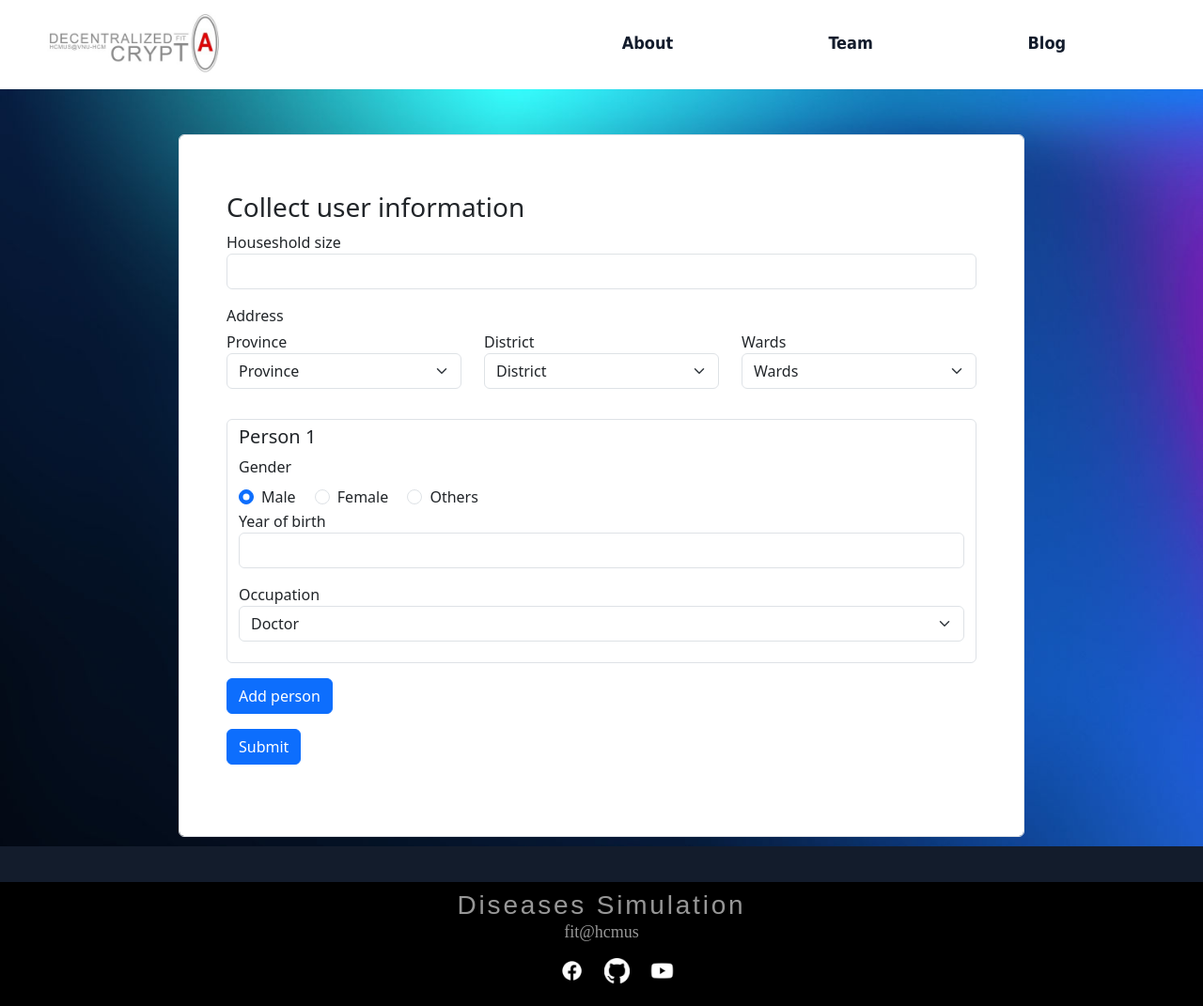
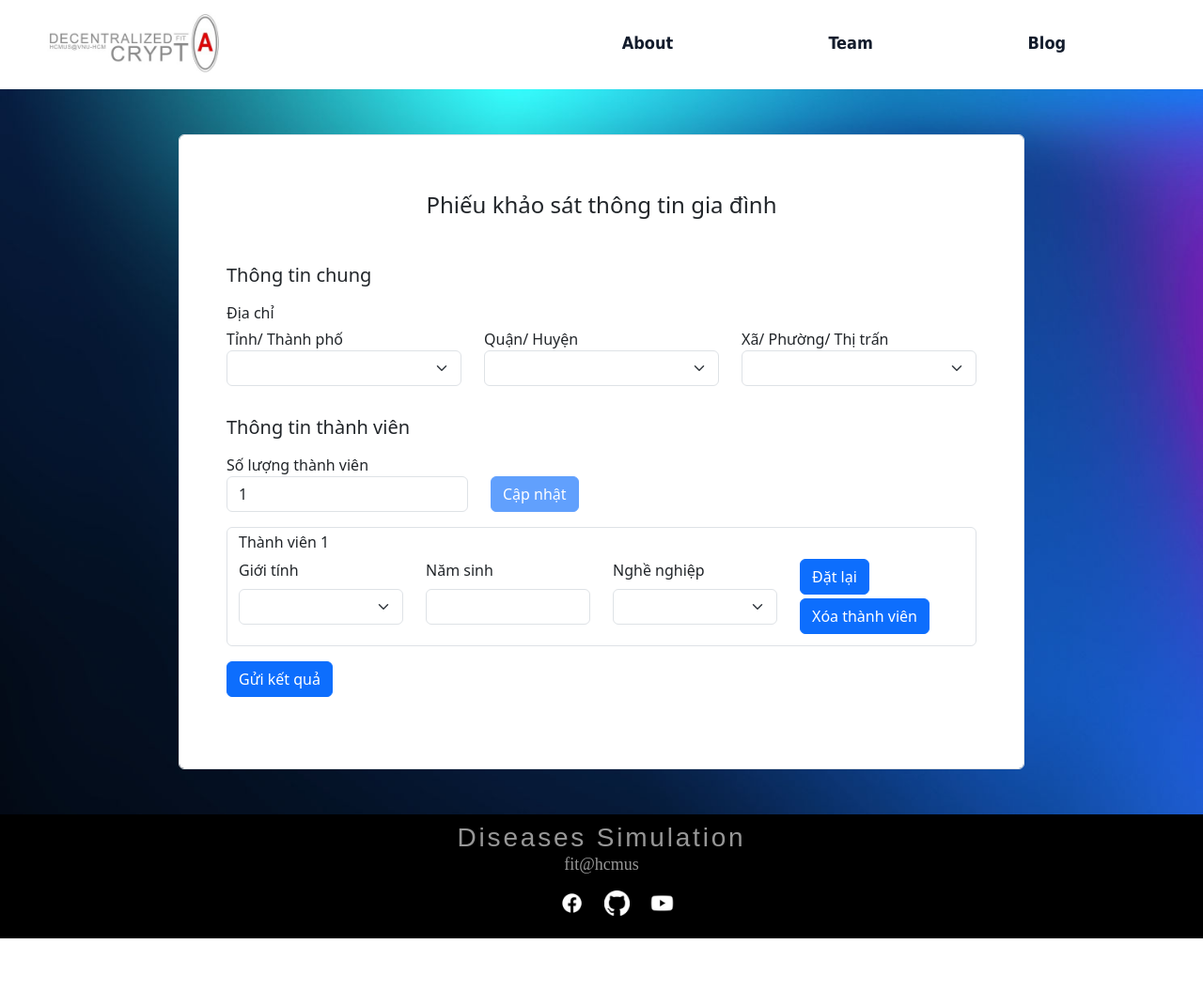
Before and after one commit to steveNguyen1206/public-health-v1, a Flask app: page /survey in a window 1280 px wide. Shown: the whole page at 94% size. After the commit the page ends 999 px from the top, so only its background shows below. Run offline with Flask 3, Linux system fonts and the light colour scheme; parts of the project's set-up code (start-up, migrations or seed data) failed here and were passed over; some libraries are stand-ins or nearby versions; some web fonts are replaced.

Commit message:
edit form-survay 2

```diff
--- a/app.py
+++ b/app.py
@@ -1,5 +1,5 @@
 from flask import Flask, render_template, send_from_directory, jsonify, request, redirect, url_for
-from database import get_all_users, add_user
+from database import get_all_persons, add_family_person, get_all_families
 
 app = Flask(__name__)
 
@@ -7,21 +7,29 @@
 def home():
     return render_template('home.html')
 
-@app.route("/api/users")
-def api_get_user():
-    users = get_all_users()
+@app.route("/api/person/all")
+def api_get_all_persons():
+    persons = get_all_persons()
     # print(users)
-    return jsonify(users)
+    return jsonify(persons)
+
+@app.route("/api/family/all")
+def api_get_all_families():
+    families = get_all_families()
+    # print(users)
+    return jsonify(families)
 
 
-@app.route("/add-user", methods=['post'])
-def add_user_route():
+@app.route("/add-family", methods=['post'])
+def add_family_route():
     data=request.form
+    print(data)
     # print(data['gender'])
-    add_user(data)
-    return redirect(url_for('get_user'))
+    add_family_person(data)
+    return redirect(url_for('api_get_all_persons'))
 
-@app.route('/survey', methods = ['POST', 'GET'])
+
+@app.route('/survey', methods = ['GET'])
 def render_survey():
     if request.method == 'POST':
         return jsonify({'test': 'pass'})
--- a/static/survey.js
+++ b/static/survey.js
@@ -1,8 +1,40 @@
-person_warpper = document.querySelector('#persons-wrapper')
-add_btn = document.querySelector('#add-person')
-provinces_select = document.querySelector('#provinces')
-districts_select = document.querySelector('#districts')
-wardses_select = document.querySelector('#wardses')
+const person_warpper = document.querySelector('#persons-wrapper')
+const add_btn = document.querySelector('#add-person')
+const provinces_input = document.querySelector('#provinces')
+const districts_input = document.querySelector('#districts')
+const wardses_input = document.querySelector('#wardses')
+
+const provinces_options = document.querySelector('#provinces-list')
+const districts_options = document.querySelector('#districts-list')
+const wardses_options = document.querySelector('#wardses-list')
+
+const household_size_input = document.querySelector('#household-size')
+const occupation_datalist = document.querySelector('#occupation-list')
+
+const reset_btn_1 = document.querySelector('#reset_1')
+const remove_1 = document.querySelector('#remove_1')
+
+
+
+remove_1.addEventListener('click', removePerson)
+
+reset_btn_1.addEventListener('click', resetPerson)
+
+let household_size = 1
+let current_hhsize = 1
+
+household_size_input.addEventListener('change', ()=> {
+    const value = Number(household_size_input.value)
+    if(value !== household_size)
+    {
+        console.log(value)
+        add_btn.removeAttribute('disabled')
+        household_size = value
+    }
+})
+
+
+
 
 const occupation_list = [
     'Doctor',
@@ -13,13 +45,10 @@
 ]
 
 occupation_list.forEach( job => {
-    document.querySelector('#occupation_1').appendChild( customCreateElement('option', null,null, job, [{"name":"value", "value":job}]))
+    occupation_datalist.appendChild( customCreateElement('option', null,null, job))
 })
 
-// async function getAddress1(url) {
-//     let res = await fetch(url);
-//     return res
-// }
+
 
 const url_provinces = "https://vn-public-apis.fpo.vn/provinces/getAll?limit=-1"
 
@@ -35,19 +64,27 @@
     data = res.data.data
     console.log(data)
     selector.innerHTML=''
+    if(type == 'Province')
+        provinces_options.appendChild(customCreateElement('option', null, null, 'Province', [{"name":"disabled", "value":'true'}, {"name":"selected", "value":'true'}]))
+
     setAddress(data, selector)
     data = Object.assign({}, ...data.map((x) => ({[x.name]: x.code})))
-    // if(type == 'Province')
-    // {
-    //     provinces_to_code = data
-    // }
-    // else if (type == 'District')
-    // {
-    //     districts_to_code = data
-    // }
-    // else wardses_to_code = data
-    return data
+    if(type == 'Province')
+    {
+        provinces_to_code = data
+    }
+    else if (type == 'District')
+    {
+        districts_to_code = data
+    }
+    else wardses_to_code = data
+}
 
+async function test(url)
+{
+    const data = await fetch(url);
+    const res = await data.json();
+    return res;
 }
 
 function setAddress(data, selector)
@@ -61,28 +98,38 @@
 }
 
 
-provinces_to_code = getAndSetAddress(url_provinces, provinces_select, "Province")
+provinces_to_code = getAndSetAddress(url_provinces, provinces_options, "Province").then( () => {provinces_input.value = 'Hồ Chí Minh';
+provincesChange()})
 
-provinces_select.addEventListener('change', (e)=> {
-    code = provinces_to_code[e.target.value]
+function provincesChange() {
+    code = provinces_to_code[provinces_input.value]
     console.log(code)
     url_districts = `https://vn-public-apis.fpo.vn/districts/getByProvince?provinceCode=${code}&limit=-1`
-    wardses_select.innerHTML=''
-    districts_to_code = getAndSetAddress(url_districts, districts_select, "District")
+    wardses_options.innerHTML=''
+    districts_options.innerHTML = ''
+    districts_input.value = ''
+    wardses_input.value = ''
+    getAndSetAddress(url_districts, districts_options, "District")
     console.log(districts_to_code)
+}
+
+
+
+provinces_input.addEventListener('change', ()=> {
+  provincesChange()
 })
 
-districts_select.addEventListener('change', (e)=> {
+districts_input.addEventListener('change', (e, value=null)=> {
     code = districts_to_code[e.target.value]
     console.log(code)
     url_wardses = `https://vn-public-apis.fpo.vn/wards/getByDistrict?districtCode=${code}&limit=-1`
-    wardses_to_code = getAndSetAddress(url_wardses, wardses_select, "Wards")
+    wardses_input.value = ''
+    getAndSetAddress(url_wardses, wardses_options, "Wards")
 
 })
 
 
-let household_size = 0;
-let current_household_size = 1;
+// let person_number = 1;
 
 function customCreateElement(type, id=null, styles = null , innerHTML= null, attributes = null) {
     const elem = document.createElement(type)
@@ -100,50 +147,116 @@
             });
     if(innerHTML != null)
         elem.innerHTML = innerHTML
-    console.log(elem)
+    // console.log(elem)
     return elem
 }
 
-const household_size_input = document.querySelector("#household-size")
+// const household_size_input = document.querySelector("#household-size")
 
-household_size_input.addEventListener('change', () => {
-    household_size = household_size_input.value
-    console.log(household_size)
-})
+// household_size_input.addEventListener('change', () => {
+//     household_size = household_size_input.value
+//     console.log(household_size)
+// })
+
+function findAndSetID(old_selector, new_id=null, name=null, html = null, value=null)
+{
+
+    const elem = document.querySelector(old_selector)
+    if(new_id != null)
+        elem.id = new_id
+
+    if(html != null)
+        elem.innerHTML = html
+
+    if(value != null)
+        elem.value = value
+
+    if(name != null)
+        // name.forEach( (i) => {
+        //     elem.setAttribute(i.name, i.value)
+        // })
+        elem.setAttribute("name", name)
+}
+
+function resetPerson(event)
+{
+    event.preventDefault()
+    let person_number = event.target.getAttribute("person")
+    console.log(`g ${person_number}`)
+    findAndSetID(`#gender_${person_number}`, null, null, null, "")
+    console.log('d')
+    findAndSetID(`#datepicker_${person_number}`, null, null, null, "")
+    console.log('c')
+    findAndSetID(`#occupation_${person_number}`, null, null, null, "")
+}
+
+function removePerson(event)
+{
+    event.preventDefault()
+    let person_number = event.target.getAttribute("person")
+    if(household_size > 1)
+    {
+        for(let i = 1; i <= current_hhsize; i++)
+        {
+            if (i == person_number)
+            {
+                console.log('remove')
+                const remove_person = document.querySelector(`#person_${person_number}`)
+                person_warpper.removeChild(remove_person)
+            }
+            else if ( i > person_number){
+                console.log(i)
+                findAndSetID(`#person_${i}`, `person_${i-1}`)
+                const person = document.querySelector(`#person_${i-1}`)
+                person.querySelector('h6').innerHTML = `Thành viên ${i-1}`
+
+                findAndSetID(`#gender_${i}`, `gender_${i-1}`, `gender_${i-1}`)
+                findAndSetID(`#datepicker_${i}`, `datepicker_${i-1}`, `birth-year_${i-1}`)
+                findAndSetID(`#occupation_${i}`, `occupation_${i-1}`, `occupation_${i-1}`)
+                findAndSetID(`#reset_${i}`, `reset_${i-1}`)
+                findAndSetID(`#remove_${i}`, `remove_${i-1}`)
+                const reset_btn = person.querySelector(`#reset_${i-1}`)
+                reset_btn.setAttribute("person", i-1)
+
+                const remove_btn = person.querySelector(`#remove_${i-1}`)
+                remove_btn.setAttribute("person", i-1)
+            }
+        }
+
+        current_hhsize--
+        household_size=current_hhsize
+        console.log(current_hhsize)
+        household_size_input.value=current_hhsize
+
+    }
+    else alert("Số lượng tối thiểu là 1!")
+}
 
 function createPerson(person_number)
 {
-    const outer_div = customCreateElement(type = 'div', id = "", styles=['form-control', 'mb-3'])
+    const outer_div = customCreateElement('div', `person_${person_number}`, ['form-control', 'mb-3'],null, null)
+    const outer_row = customCreateElement('div', "", ['row'],null, null)
 
-    const person_title = document.createElement(type = 'h5')
-    person_title.innerHTML = `Person ${current_household_size}`
+    const person_title = document.createElement(type = 'h6')
+    person_title.innerHTML = `Thành viên ${person_number}`
 
-    const gender_title = customCreateElement('p', null, ["form-label"], 'Gender')
-    const gender_div =  customCreateElement('div', null, ["mb-3"], null, null)
-    const  male_input = customCreateElement('input', `male_${current_household_size}`, ["form-check-input"],  null, [{"name":"type", "value":"radio"}, {"name": "name", "value": `gender_${current_household_size}`}, {"name":"checked", "value":"true"}, {"name":"value", "value":"male"}])
-    const male_lable = customCreateElement('label', null, ["form-check-label"], "Male", [{"name":"for", "value":`male_${current_household_size}`}])
-    const male_div =  customCreateElement('div', null, ["form-check", "form-check-inline"], null, null)
-    male_div.appendChild(male_input)
-    male_div.appendChild(male_lable)
+    const gender_title = customCreateElement('label', null, ["form-label"], 'Giới tính')
+    const gender_col =  customCreateElement('div', null, ["col", "mb-3"], null, null)
+    const  gender_input = customCreateElement('select', `gender_${person_number}`, ["form-select"],  null, [{"name": "name", "value": `gender_${person_number}`}])
+    gender_input.innerHTML = `
+                <option selected disabled></option>
+                <option >Nam</option>
+                <option >Nữ</option>
+                <option >Khác</option>
+    `
+    gender_col.appendChild(gender_title)
+    gender_col.appendChild(gender_input)
 
-    const  female_input = customCreateElement('input', `female_${current_household_size}`, ["form-check-input"],  null, [{"name":"type", "value":"radio"}, {"name":"name", "value": `gender_${current_household_size}`}, {"name":"value", "value":"female"}])
-    const female_lable = customCreateElement('label', null, ["form-check-label"], "Female", [{"name":"for", "value":`female_${current_household_size}`}])
-    const female_div =  customCreateElement('div', null, ["form-check", "form-check-inline", "ml-4"], null, null)
-    female_div.appendChild(female_input)
-    female_div.appendChild(female_lable)
+    const year_col = customCreateElement('div', null, ["col", "mb-3"], null, null)
+    const year_label = customCreateElement('label', null, ["form-label"],"Năm sinh", null)
+    const year_input = customCreateElement('input', `datepicker_${person_number}`, ["form-control"], null,[{"name": "type", "value": "text"}, {"name":"name", "value": `birth-year_${person_number}`}])
 
-    const  others_input = customCreateElement('input', `others_${current_household_size}`, ["form-check-input"],  null, [{"name":"type", "value":"radio"}, {"name":"name", "value": `gender_${current_household_size}`}, {"name":"value", "value":"others"}])
-    const others_lable = customCreateElement('label', null, ["form-check-label"], "Others", [{"name":"for", "value":`others_${current_household_size}`}])
-    const others_div =  customCreateElement('div', null, ["form-check", "form-check-inline", "ml-4"], null, null)
-    others_div.appendChild(others_input)
-    others_div.appendChild(others_lable)
-
-
-    const year_div = customCreateElement('div', null, ["mb-3"], null, null)
-    const year_lable = customCreateElement('label', null, null,"Year of birth", null)
-    const year_input = customCreateElement('input', `datepicker_${current_household_size}`, ["form-control"], null,[{"name": "type", "value": "text"}, {"name":"name", "value": `birth-year_${current_household_size}`}])
-
-    const date_piceker = `#datepicker_${current_household_size}`
+    const date_piceker = `#datepicker_${person_number}`
     console.log($(date_piceker))
 
 
@@ -155,48 +268,73 @@
         });
       });
 
-    const occupation_input_div = customCreateElement('div', null, ['mb-3'], null, null)
-    const occupation_lable = customCreateElement('label', null, ['form-lable1'], 'Occupation', null)
-    const occupation_input = customCreateElement('select', `occupation_${current_household_size}`, ['form-select'] ,null, [{"name":"aria-label", "value":"Default select example"}, {"name":"name", "value":`occupation_${current_household_size}`}])
-    occupation_list.forEach( job => {
-        occupation_input.appendChild( customCreateElement('option', null,null, job, [{"name":"value", "value":job}]))
-    })
+    year_col.appendChild(year_label)
+    year_col.appendChild(year_input)
 
-    occupation_input_div.appendChild(occupation_input)
+    const occupation_col = customCreateElement('div', null, ["col", "mb-3"], null, null)
+    const occupation_label = customCreateElement('label', null, ['form-label'], 'Nghề nghiệp', null)
+    const occupation_input = customCreateElement('input', `occupation_${person_number}`, ['form-select'] ,null, [{"name":"type", "value":"text"},{"name":"name", "value":`occupation_${person_number}`}, {"name":"list", "value":'occupation-list'}])
+    // occupation_list.forEach( job => {
+    //     occupation_datalist.appendChild( customCreateElement('option', null,null, job))
+    // })
+    occupation_col.appendChild(occupation_label)
+    occupation_col.appendChild(occupation_input)
 
+    const modify_col = customCreateElement('div', null, ["col"], null, null)
+    const reset_btn = customCreateElement('button', `reset_${person_number}`, ["btn", "btn-primary", "mb-1"], "Đặt lại", [{"name":"person", "value":person_number}])
+    const remove_btn = customCreateElement('button', `remove_${person_number}`, ["btn", "btn-primary"], "Xóa thành viên", [{"name":"person", "value":person_number}])
+    remove_btn.addEventListener('click', removePerson)
+    reset_btn.addEventListener('click', resetPerson)
 
+    modify_col.appendChild(reset_btn)
+    modify_col.appendChild(remove_btn)
 
-    year_div.appendChild(year_lable)
-    year_div.appendChild(year_input)
+    outer_row.appendChild(person_title)
+    outer_row.appendChild(gender_col)
+    outer_row.appendChild(year_col)
+    outer_row.appendChild(occupation_col)
+    outer_row.appendChild(modify_col)
 
-    outer_div.appendChild(person_title)
-    outer_div.appendChild(gender_title)
-    outer_div.appendChild(gender_div)
-    gender_div.appendChild(male_div)
-    gender_div.appendChild(female_div)
-    gender_div.appendChild(others_div)
-    outer_div.appendChild(year_div)
-    outer_div.appendChild(occupation_lable)
-    outer_div.appendChild(occupation_input_div)
-
-
+    outer_div.appendChild(outer_row)
     return outer_div
 }
 
 
 add_btn.addEventListener('click', function(even) {
     even.preventDefault();
-    console.log('test')
 
-    if(current_household_size < household_size)
+    if(household_size < current_hhsize )
     {
-        current_household_size++
-        personElements = createPerson(current_household_size)
-        person_warpper.appendChild(personElements)
+        const res = confirm("Bạn sẽ phải nhập lại từ đầu. Vẫn tiếp tục?")
+        if(res)
+        {
+            current_hhsize = 0
+            person_warpper.innerHTML = ''
+        }
 
     }
 
+    for (let i = current_hhsize + 1; i <= household_size; i++) {
+            personElements = createPerson(i)
+            person_warpper.appendChild(personElements)
+    }
+    current_hhsize = household_size
+
+    add_btn.setAttribute('disabled', '')
 
 })
 
+
+$(document).ready(function() {
+    $(window).keydown(function(event){
+      if(event.keyCode == 13) {
+        event.preventDefault();
+        return false;
+      }
+    });
+  });
+
+
+
+
 // $("#datepicker_1").hide()
--- a/templates/form.html
+++ b/templates/form.html
@@ -1,98 +1,135 @@
 <link rel="stylesheet" href="{{url_for('static', filename='survey.css')}}">
 <div class="survey-container ">
-    <form action="/survey" method="post"  id="form1" class="form-control form-container">
-      <h3>Collect user information</h3>
+    <form action="/add-family" method="post"  id="form1" class="form-control form-container">
+      <h4 class="mb-5 text-center">Phiếu khảo sát thông tin gia đình</h4>
 
-      <div class="mb-3">
-        <label for="household-size" class="form-labe1">Houseshold size</label>
-        <input type="number" class="form-control" name="household-size" id="household-size">
-      </div>
+      <h5 class="mb-3">Thông tin chung</h5>
+      <!-- <button id="a">a</button> -->
 
-      <div class="mb-3">
-        <label for="address" class="form-labe1 mb-1">Address</label>
+      <div class="address-warpper mb-3">
+        <label for="address" class="form-labe1 mb-1">Địa chỉ</label>
 
         <div class=" row align-items-center">
           <div class="col-sm mb-3">
-            <label class="form-labe1 ">Province</label>
-            <select class="form-select" aria-label="Default select example" id="provinces" name="province">
+            <label class="form-labe1 ">Tỉnh/ Thành phố</label>
+            <input type="text" list="provinces-list" class="form-select" id="provinces" name="province"/>
+            <datalist id="provinces-list">
+              <option selected>TP Hồ Chí Minh</option>
+            </datalist>
+            <!-- <select class="form-select" aria-label="Default select example" id="provinces" name="province">
               <option disabled selected>Province</option>
-            </select>
+            </select> -->
           </div>
 
           <div class="col-sm mb-3">
-            <label class="form-labe1 ">District</label>
-            <select class="form-select" aria-label="Default select example" id="districts" name="district">
+            <label class="form-labe1 ">Quận/ Huyện</label>
+            <!-- <select class="form-select" aria-label="Default select example" id="districts" name="district">
               <option disabled selected>District</option>
-            </select>
+            </select> -->
+            <input type="text" list="districts-list" class="form-select" id="districts" name="district"/>
+            <datalist id="districts-list">
+              <option disabled selected></option>
+            </datalist>
           </div>
 
           <div class="col-sm mb-3">
-            <label class="form-labe1 ">Wards</label>
-            <select class="form-select" aria-label="Default select example" id="wardses" name="wards">
+            <label class="form-labe1 ">Xã/ Phường/ Thị trấn</label>
+            <!-- <select class="form-select" aria-label="Default select example" id="wardses" name="wards">
               <option disabled selected>Wards</option>
-            </select>
+            </select> -->
+            <input type="text" list="wardses-list" class="form-select" id="wardses" name="wards"/>
+            <datalist id="wardses-list">
+              <option disabled selected></option>
+            </datalist>
           </div>
         </div>
+      </div>
+
+      <h5 class="mb-3">Thông tin thành viên</h5>
+      <div class="row">
+        <div class="col-auto mb-3">
+          <label for="household-size" class="form-labe1">Số lượng thành viên</label>
+          <input type="number" class="form-control" name="household-size" id="household-size" value="1"  min="1">
+        </div>
+
+        <div class="col-auto align-self-end">
+          <button class="btn btn-primary mb-3" id="add-person" disabled>Cập nhật</button>
+        </div>
+      </div>
+
+      <datalist id="occupation-list">
+      </datalist>
+
+      <div id="persons-wrapper">
+
+        <div id="person_1" class="form-control mb-3">
+          <div class="row">
+            <h6>Thành viên 1</h6>
+
+            <div class="col">
+              <label for="" class="form-label">Giới tính</label>
+              <select class="form-select" id="gender_1" name="gender_1">
+                <option selected disabled></option>
+                <option >Nam</option>
+                <option >Nữ</option>
+                <option >Khác</option>
+              </select>
+            </div>
+
+            <div class="col mb-3">
+              <label class="form-label">Năm sinh</label>
+              <input type="text" class="form-control" id="datepicker_1" name="birth-year_1"/>
+                    <script type="text/javascript">
+                      $("#datepicker_1").datepicker({
+                          format: "yyyy",
+                          viewMode: "years",
+                          minViewMode: "years"
+                      });
+                  </script>
+            </div>
+
+            <div class="col">
+              <label class="form-label">Nghề nghiệp</label>
+                    <input class="form-select" type="text" id="occupation_1" list="occupation-list" name="occupation_1">
+            </div>
+
+            <div class="col" style="height: 100%;">
+                <button id="reset_1" class="btn btn-primary mb-1" person="1">Đặt lại</button>
+                <button id="remove_1" class="btn btn-primary" person="1">Xóa thành viên</button>
+            </div>
+
+          </div>
+
+        </div>
+
 
       </div>
-      <div id="persons-wrapper">
-          <div class="form-control mb-3">
-            <h5>Person 1</h5>
 
-            <p for="" class="form-label">Gender</p>
 
-            <div class="form-check form-check-inline">
+
+
+            <!-- <div class="form-check form-check-inline">
               <input class="form-check-input" type="radio" name="gender_1" id="male_1" value="male" checked="">
               <label class="form-check-label" for="male1">
-                Male
+                Nam
               </label>
             </div>
             <div class="form-check form-check-inline">
               <input class="form-check-input" type="radio" name="gender_1" id="female_1" value="female">
               <label class="form-check-label" for="female_1">
-                Female
+                Nữ
               </label>
             </div>
             <div class="form-check form-check-inline">
               <input class="form-check-input" type="radio" name="gender_1" id="others_1" value="others">
               <label class="form-check-label" for="others_1">
-                Others
+                Khác
               </label>
-            </div>
-
-
-            <div class="mb-3">
-              <label>Year of birth</label>
-              <input type="text" class="form-control" id="datepicker_1" name="birth-year_1"/>
-            </div>
-                  <script type="text/javascript">
-
-                    $("#datepicker_1").datepicker({
-                        format: "yyyy",
-                        viewMode: "years",
-                        minViewMode: "years"
-                    });
-                </script>
-
-                <label class="form-labe1">Occupation</label>
-                    <div class="mb-3">
-                      <select class="form-select" aria-label="Default select example" id="occupation_1" name="occupation_1">
-                      </select>
-                    </div>
-                </div>
-
-          </div>
-
-      <div class="row">
-        <div class="col align-self-end">
-          <button class="btn btn-primary mb-3" id="add-person">Add person</button>
-        </div>
-      </div>
+            </div> -->
 
       <div class="col-auto">
-        <button type="submit" class="btn btn-primary mb-3">Submit</button>
+        <button type="submit" class="btn btn-primary mb-3">Gửi kết quả</button>
       </div>
-
 
     </form>
   </div>
```
Also changed, not shown: database.py (+39 -13 lines).
